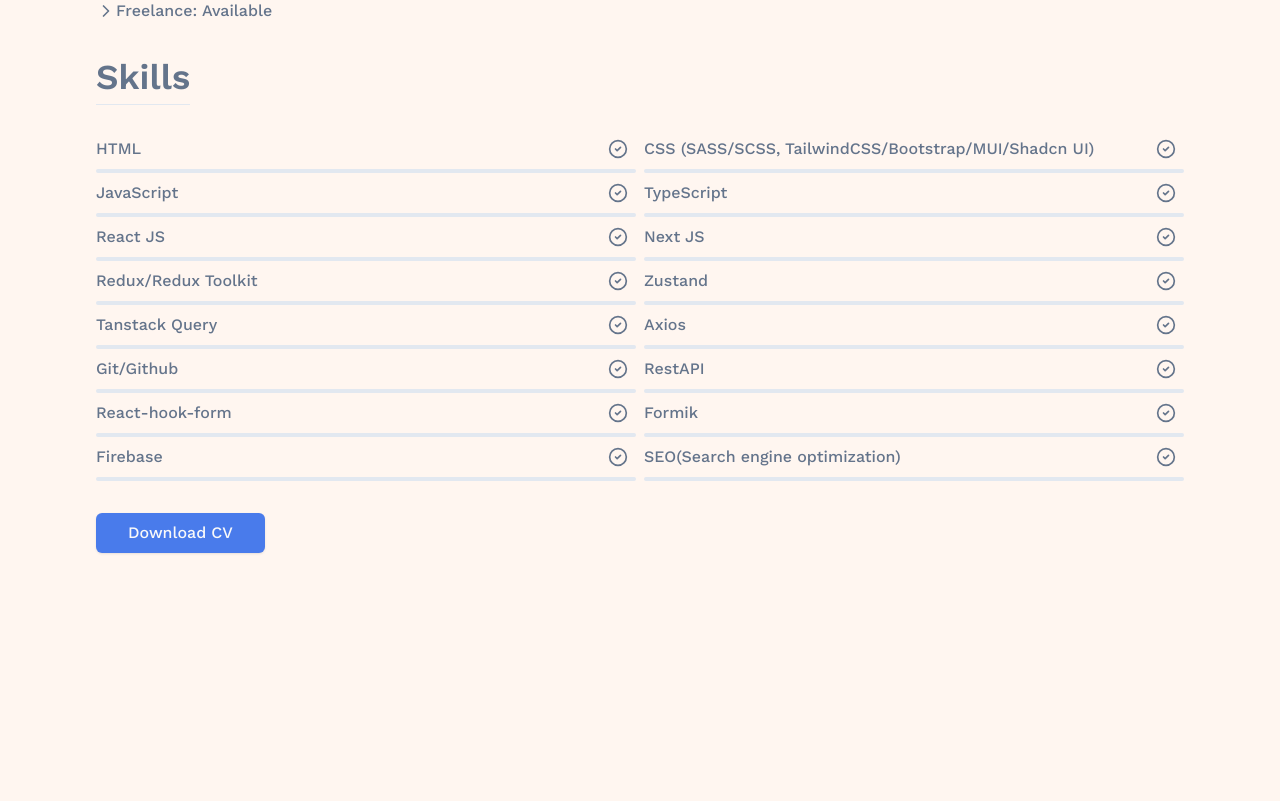
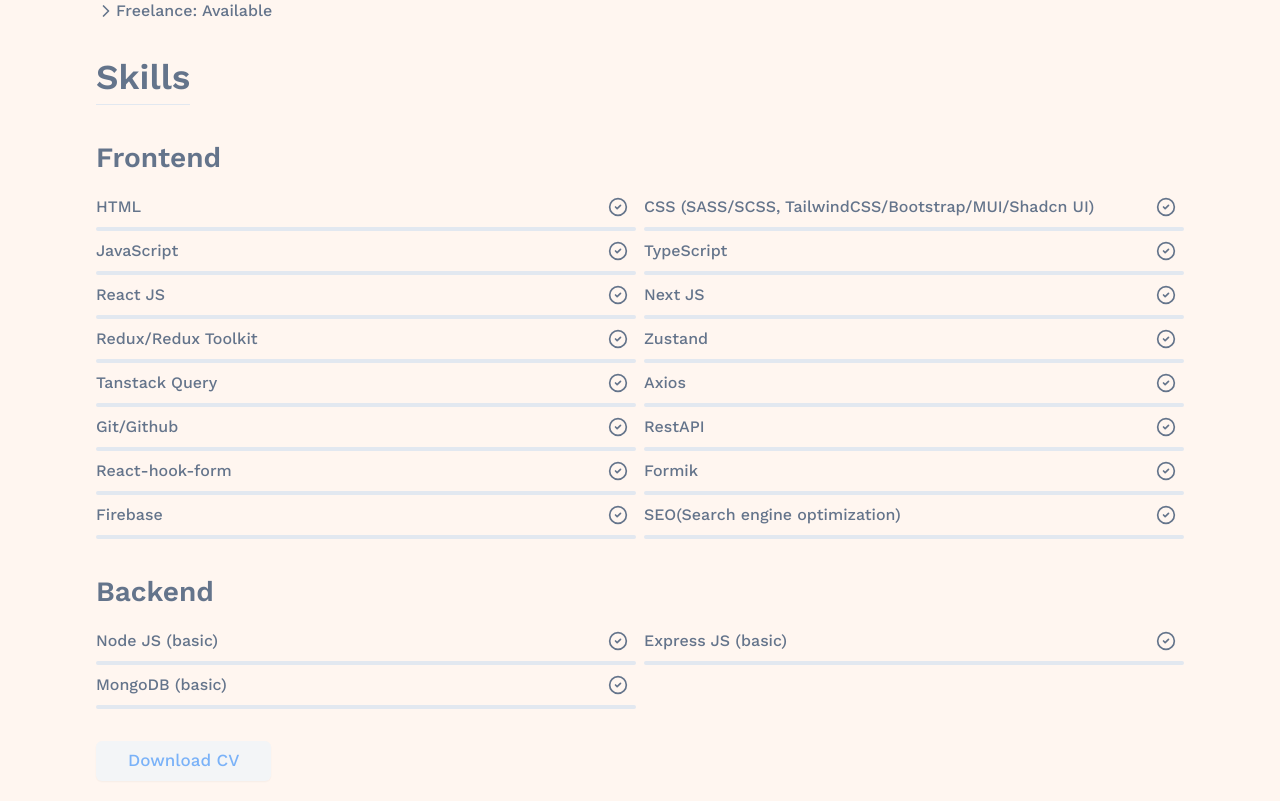
Before and after one commit to developerdiyorbek/myportfolio, a Next.js app: page /about in a window 1280 px wide. Shown: the part 540-1341 px from the top of the page. Before the commit the page ends 1113 px from the top, so only its background shows below. Built offline with nearby package versions, Linux system fonts and the light colour scheme.

Commit message:
add skills

```diff
--- a/app/(root)/about/page.tsx
+++ b/app/(root)/about/page.tsx
@@ -1,6 +1,6 @@
 import { Metadata } from "next";
 import { Separator } from "@/components/ui/separator";
-import { aboutInformation, knowledge } from "@/constants";
+import { aboutInformation, backEndKnowlodge, knowledge } from "@/constants";
 import InformationItem from "../_components/InformationItem";
 import KnowlodgeItem from "../_components/KnowlodgeItem";
 import DownloadBtn from "@/components/shared/DownloadBtn";
@@ -45,8 +45,22 @@ const About = () => {
         <Separator />
       </div>
 
+      <h3 className="text-[18px] mb-2 md:mb-4 text-muted-foreground md:text-[28px] font-semibold">
+        Frontend
+      </h3>
+
       <ul className="grid md:grid-cols-2 gap-2 mb-5 md:mb-8">
         {knowledge.map(({ id, title }) => (
+          <KnowlodgeItem key={id} title={title} />
+        ))}
+      </ul>
+
+      <h3 className="text-[18px] text-muted-foreground md:text-[28px] mb-2 md:mb-4 font-semibold">
+        Backend
+      </h3>
+
+      <ul className="grid md:grid-cols-2 gap-2 mb-5 md:mb-8">
+        {backEndKnowlodge.map(({ id, title }) => (
           <KnowlodgeItem key={id} title={title} />
         ))}
       </ul>
--- a/components/shared/DownloadBtn.tsx
+++ b/components/shared/DownloadBtn.tsx
@@ -10,7 +10,11 @@ function DownloadBtn() {
       className="block mb-5 animate-pulse"
       aria-label="download-cv"
     >
-      <Button size={"lg"} className="text-[16px]">
+      <Button
+        size={"lg"}
+        variant={"secondary"}
+        className="max-md:text-[16px] text-[17px] text-blue-400 dark:text-white"
+      >
         Download CV
       </Button>
     </Link>
--- a/constants/index.ts
+++ b/constants/index.ts
@@ -112,3 +112,18 @@ export const knowledge = [
     title: "SEO(Search engine optimization)",
   },
 ];
+
+export const backEndKnowlodge = [
+  {
+    id: 1,
+    title: "Node JS (basic)",
+  },
+  {
+    id: 2,
+    title: "Express JS (basic)",
+  },
+  {
+    id: 3,
+    title: "MongoDB (basic)",
+  },
+];
```
